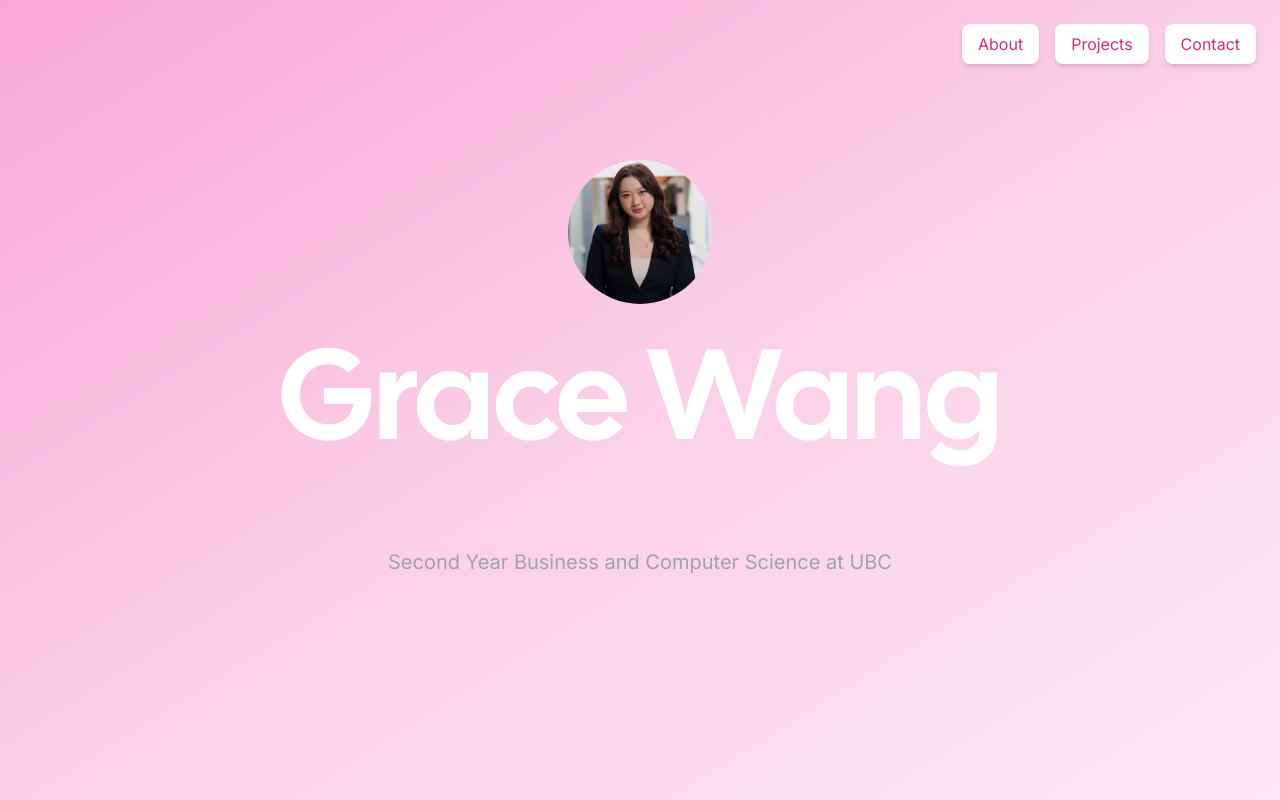
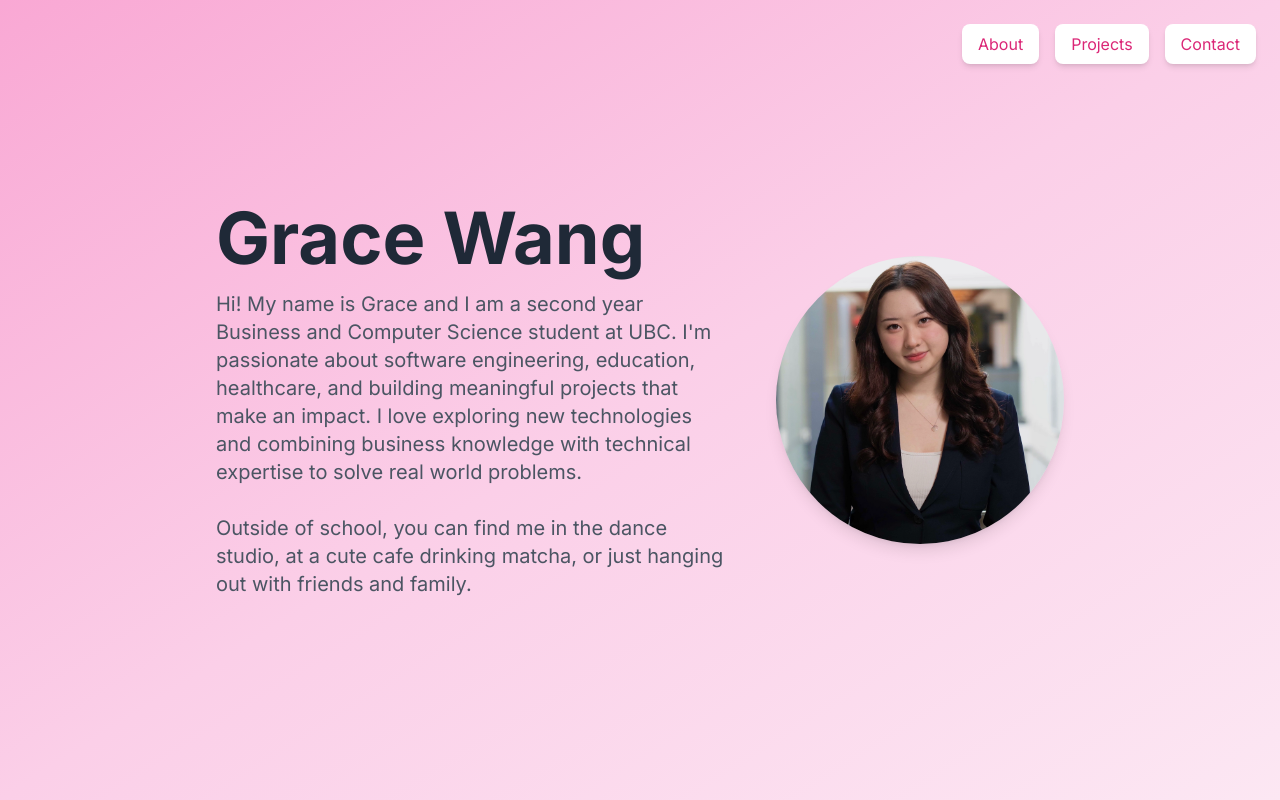
Before and after one commit to gracewxng/Portfolio, a Next.js app: page / in a window 1280 px wide. Built offline with nearby package versions, Linux system fonts and the light colour scheme; no server answers; what tailwindcss-debug-screens would draw is missing.

Commit message:
changed home layout

```diff
--- a/app/page.tsx
+++ b/app/page.tsx
@@ -25,32 +25,40 @@ export default function Home() {
         ))}
       </nav>
 
-      {/* Profile Image */}
-      <div className="relative z-10 mb-6 animate-fade-in duration-20">
-        <div className="w-36 h-36 rounded-full overflow-hidden">
+      <Particles className="absolute inset-0 -z-10 animate-fade-in duration-20" quantity={100} />
+
+      {/* Content Layout */}
+      <div className="flex flex-col md:flex-row items-center max-w-5xl px-6 space-y-8 md:space-y-0 md:space-x-12">
+        {/* Left Side - Name & About Me */}
+        <div className="text-center md:text-left max-w-lg">
+          <h1 className="text-4xl sm:text-6xl md:text-7xl font-bold text-gray-800">
+            Grace Wang
+          </h1>
+
+          {/* About Me Blurb */}
+          <p className="mt-4 text-lg md:text-xl text-gray-600">
+          Hi! My name is Grace and I am a second year Business and Computer Science student at UBC.
+          I'm passionate about software engineering, education, healthcare, and building
+          meaningful projects that make an impact. I love exploring new technologies and
+          combining business knowledge with technical expertise to solve real world problems.
+          <br />
+          <br />
+          Outside of school, you can find me in the dance studio, at a cute cafe drinking matcha, or
+          just hanging out with friends and family.
+          </p>
+        </div>
+
+        {/* Right Side - Larger Headshot */}
+        <div className="w-48 h-48 md:w-64 md:h-64 lg:w-72 lg:h-72 rounded-full overflow-hidden shadow-lg">
           <Image
             src="/headshot.png"
             alt="Grace Wang Headshot"
-            width={150}
-            height={150}
+            width={300}
+            height={300}
             className="object-cover"
           />
         </div>
       </div>
-
-      <Particles className="absolute inset-0 -z-10 animate-fade-in duration-20" quantity={100} />
-
-      {/* Name */}
-      <h1 className="py-3.5 px-0.5 z-10 text-4xl text-white duration-20 cursor-default font-display sm:text-6xl md:text-9xl whitespace-nowrap">
-        Grace Wang
-      </h1>
-
-      {/* Subtitle */}
-      <div className="my-16 text-center animate-fade-in duration-20">
-        <h2 className="text-lg md:text-xl text-gray-400">
-          Second Year Business and Computer Science at UBC
-        </h2>
-      </div>
     </div>
   );
 }
```
